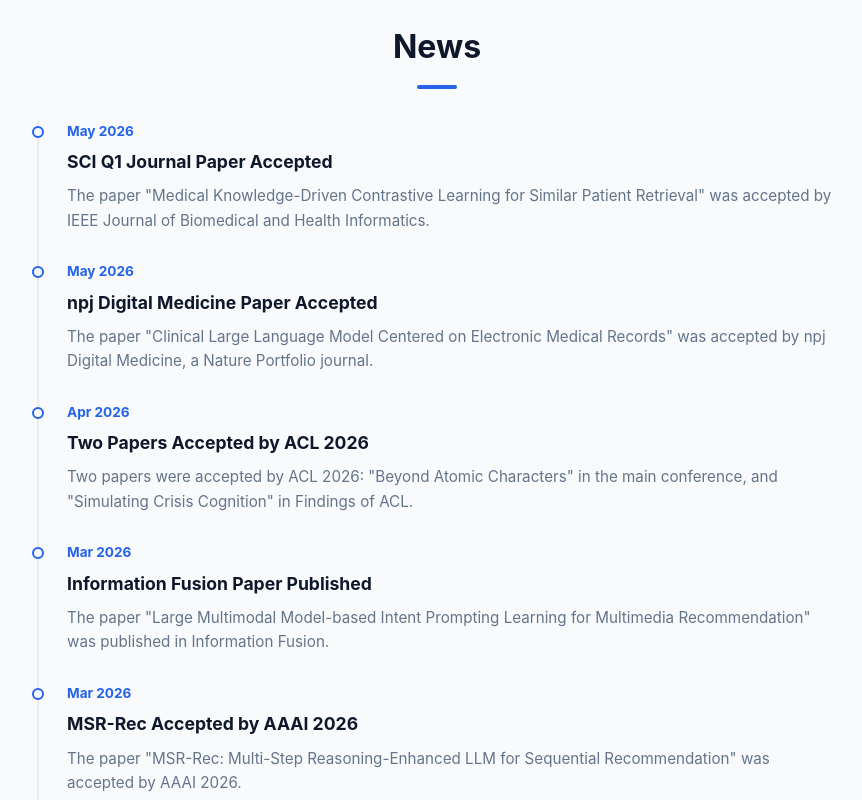
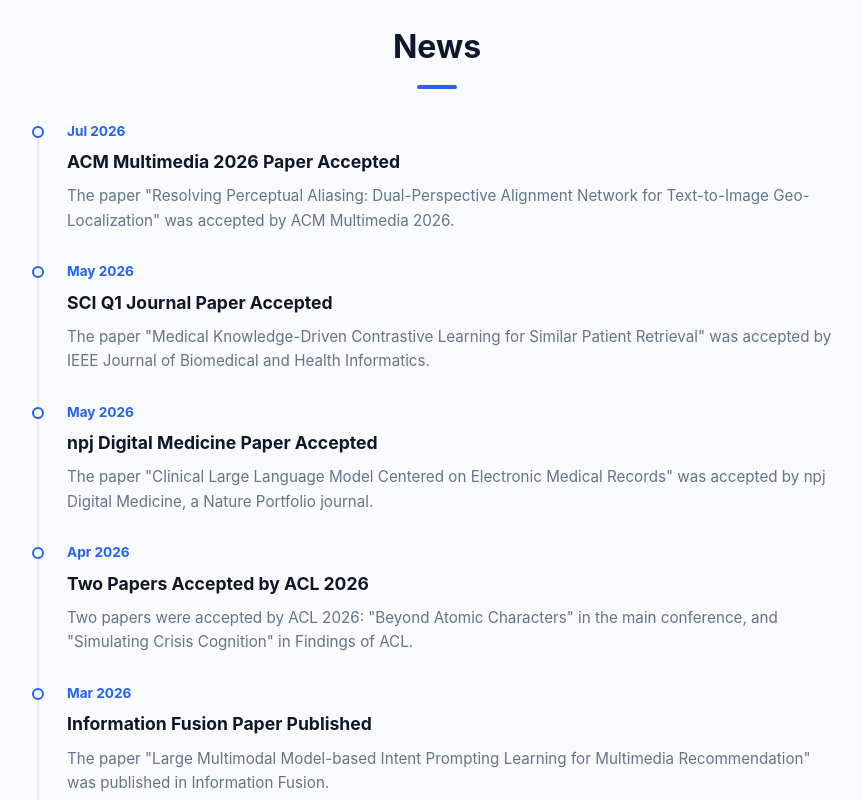
Before and after one commit to tinkersxy/tinkersxy.github.io, a plain HTML site: page index.html in a window 1280 px wide. Shown: the part 2280-3080 px from the top of the page, without its empty margins (203-1065 px from the left). Drawn offline with Linux system fonts and the light colour scheme.

Commit message:
Add ACM Multimedia 2026 publication (#1)
Add the bilingual ACM Multimedia 2026 publication and July acceptance news item, with author profile links.

```diff
--- a/assets/css/style.css
+++ b/assets/css/style.css
@@ -1132,6 +1132,15 @@
 }
 
 .pub-title-link:hover {
+  color: var(--primary);
+}
+
+.pub-author-link {
+  color: inherit;
+  text-decoration: none;
+}
+
+.pub-author-link:hover {
   color: var(--primary);
 }
 
--- a/assets/js/main.js
+++ b/assets/js/main.js
@@ -208,6 +208,20 @@
 
     {
       authors:
+        '<a class="pub-author-link" href="https://openreview.net/profile?id=~Changsen_Yuan1" target="_blank" rel="noopener noreferrer">Changsen Yuan</a>, <a class="pub-author-link" href="https://openreview.net/profile?id=~Yueying_Liu4" target="_blank" rel="noopener noreferrer">Yueying Liu</a>, <a class="pub-author-link" href="https://openreview.net/profile?id=~Ge_Shi4" target="_blank" rel="noopener noreferrer">Ge Shi</a>, <a class="pub-author-link" href="https://openreview.net/profile?id=~Yanghao_Zhou2" target="_blank" rel="noopener noreferrer">Yanghao Zhou</a>, <a class="pub-author-link" href="https://openreview.net/profile?id=~Chong_Feng1" target="_blank" rel="noopener noreferrer">Chong Feng</a>',
+
+      title_en:
+        'Resolving Perceptual Aliasing: Dual-Perspective Alignment Network for Text-to-Image Geo-Localization',
+
+      title_zh:
+        '消解感知混叠：面向文本到图像地理定位的双视角对齐网络',
+
+      venue:
+        'ACM Multimedia 2026 (CCF A)',
+    },
+
+    {
+      authors:
         'Yan Zhuang, Bo Wang, Chengliang Yin, Junyan Zhang, Fanqing Meng, Jianfei Zhao, Qingyong Su, Xuan Zhao, Xiuxing Li, Ping Hu, Shiyuan Liu, Rilige Wu, Yun Hua, Wei Dong, Bing Wei, Lei Zheng, João Conde, Ge Shi*, Chong Feng*, Kunlun He*',
 
       title_en:
@@ -802,6 +816,22 @@
    */
 
   const TIMELINE = [
+
+    {
+      date: 'Jul 2026',
+
+      title_en:
+        'ACM Multimedia 2026 Paper Accepted',
+
+      title_zh:
+        'ACM Multimedia 2026 论文录用',
+
+      desc_en:
+        'The paper "Resolving Perceptual Aliasing: Dual-Perspective Alignment Network for Text-to-Image Geo-Localization" was accepted by ACM Multimedia 2026.',
+
+      desc_zh:
+        '论文“Resolving Perceptual Aliasing: Dual-Perspective Alignment Network for Text-to-Image Geo-Localization”被 ACM Multimedia 2026 录用。',
+    },
 
     {
       date: 'May 2026',
```
